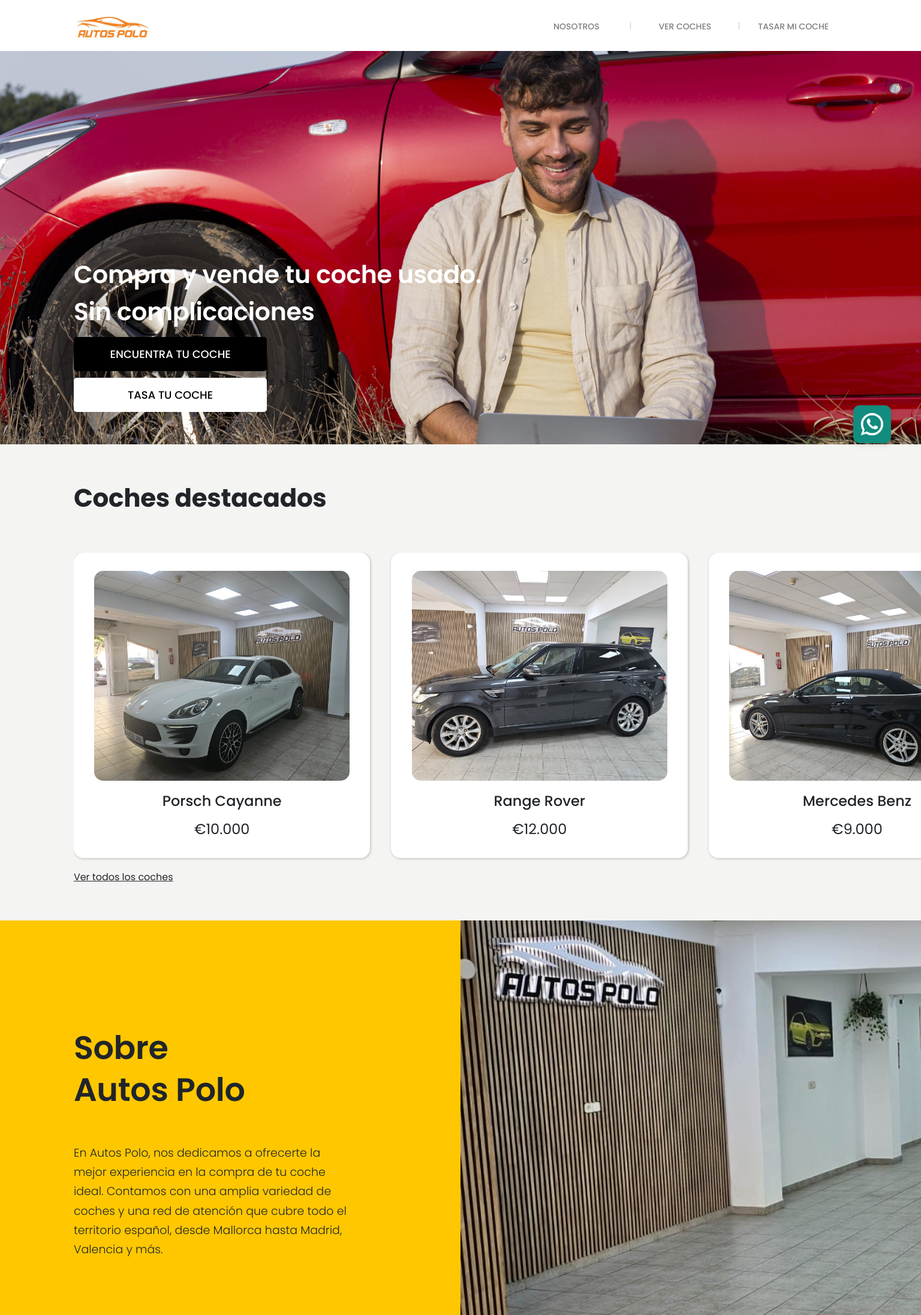
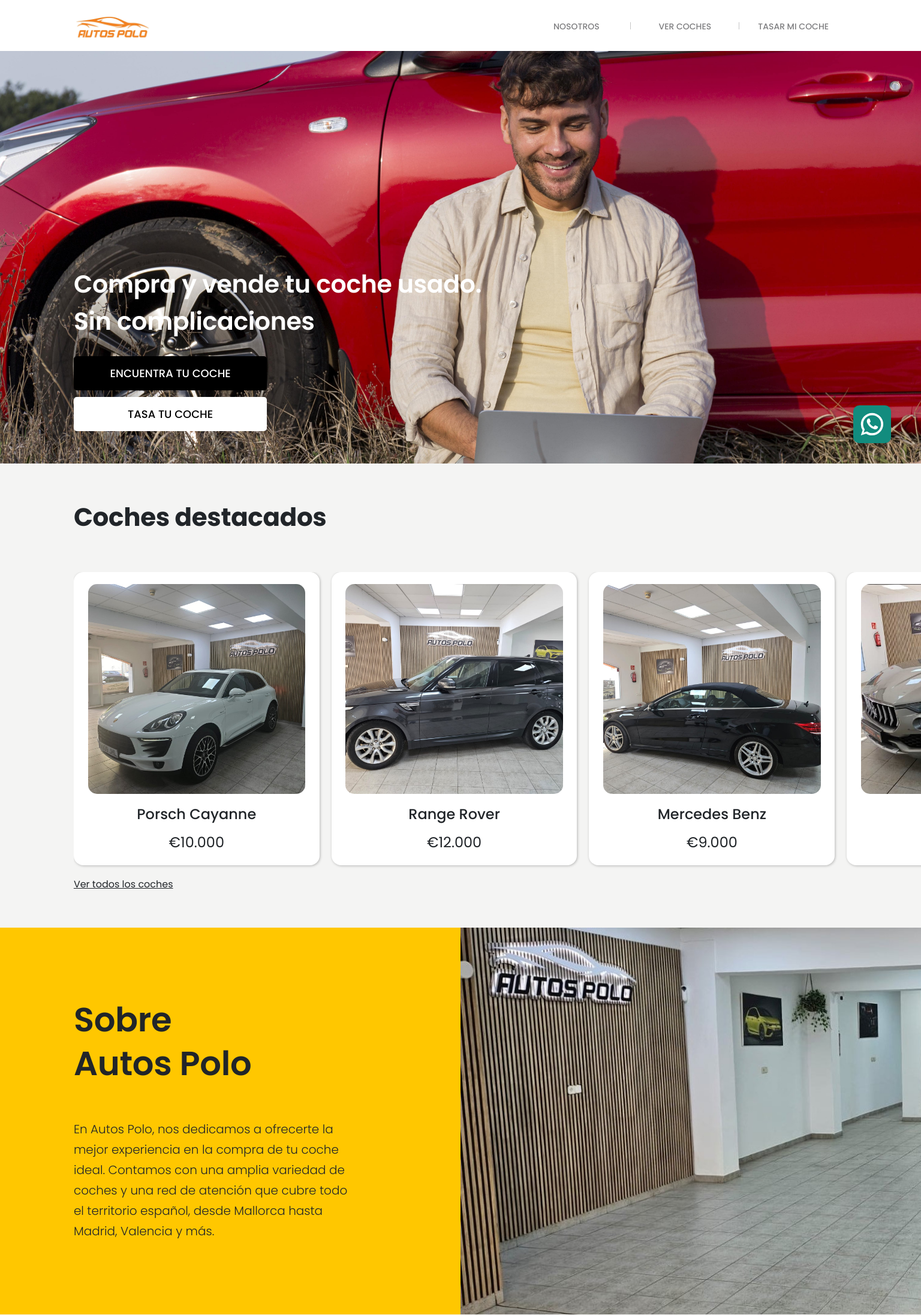
Before and after one commit to justinait/autospolo, a React (Vite) app: page / in a window 1536 px wide. Shown: the top 2193 px of the page at 60% size. Built offline with nearby package versions, Linux system fonts and the light colour scheme.

Commit message:
desktop 1530

```diff
--- a/src/Components/Footer/Footer.css
+++ b/src/Components/Footer/Footer.css
@@ -54,3 +54,13 @@
         flex-direction: column;
     }
 }
+@media(min-width:1500px){
+
+    .footerContainer h6 {
+        font-size: 21px;
+    }
+    .footerContainer p {
+        font-size: 18px;
+        line-height: 1.7;
+    }
+}
--- a/src/Components/Home/About/About.css
+++ b/src/Components/Home/About/About.css
@@ -195,3 +195,24 @@
         height: 390px;
     }
 }
+
+@media(min-width: 1500px){
+    .aboutHomeOrange {
+        padding: 4vw 8vw;
+    }
+    .aboutHomeOrange p {
+        font-size: 20px;
+    }
+    .aboutHomeOrange h2 {
+        font-size: 56px;
+    }
+    .advantagesCard img {
+        height: 190px;
+    }
+    .aboutHomeWhy {
+        padding: 8vw 8vw 6vw;
+    }
+    .iframeMap {
+        height: 430px;
+    }
+}
--- a/src/Components/Home/Contact/Contact.css
+++ b/src/Components/Home/Contact/Contact.css
@@ -80,6 +80,9 @@
     label {
         font-size: 16px;
     }
+    .inputContact{
+        font-size: 14px;
+    }
 }
 
 @media(min-width: 1200px){
@@ -104,4 +107,13 @@
     .formButton {
         font-size: 20px !important;
     }
+    .inputContact{
+        font-size: 16px;
+    }
 }
+
+@media(min-width: 1500px){
+    .contactContainer {
+        padding: 8vw 8vw 6vw;
+    }
+}
--- a/src/Components/Home/Hero/Hero.css
+++ b/src/Components/Home/Hero/Hero.css
@@ -111,3 +111,14 @@
         margin-bottom: 1rem;
     }
 }
+
+
+@media(min-width: 1500px){
+    .heroContainer {
+        height: 86vh;
+        background-position: 0 56%;
+    }
+    .h2Container {
+        margin-bottom: 2rem;
+    }
+}
--- a/src/Components/Home/Starred/Starred.css
+++ b/src/Components/Home/Starred/Starred.css
@@ -95,3 +95,11 @@
         font-size: 16px;
     }
 }
+@media(min-width:1500px){
+
+    .starredCarsCard {
+        flex: 0 0 29%;
+        padding: 20px;
+        margin: 0px 20px 20px 0;
+    }
+}
```
